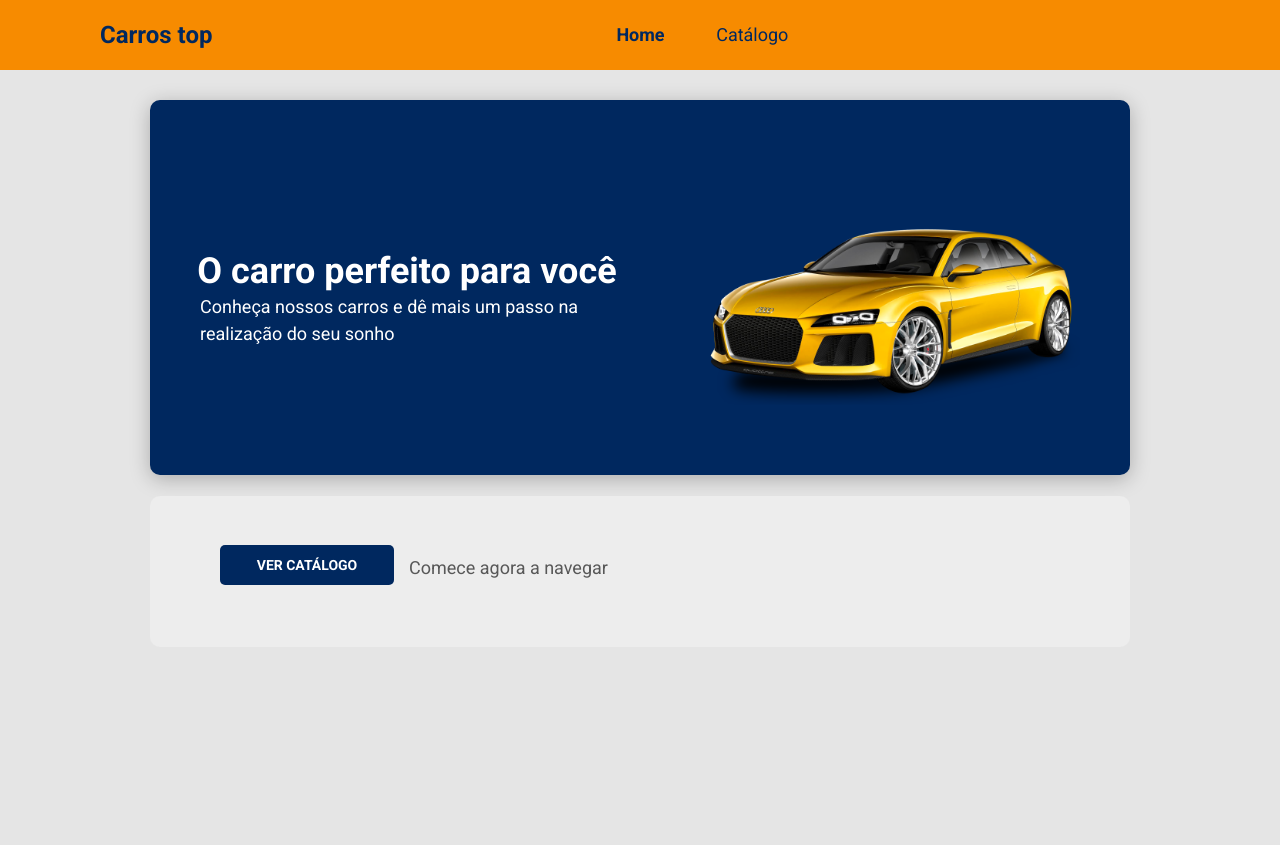
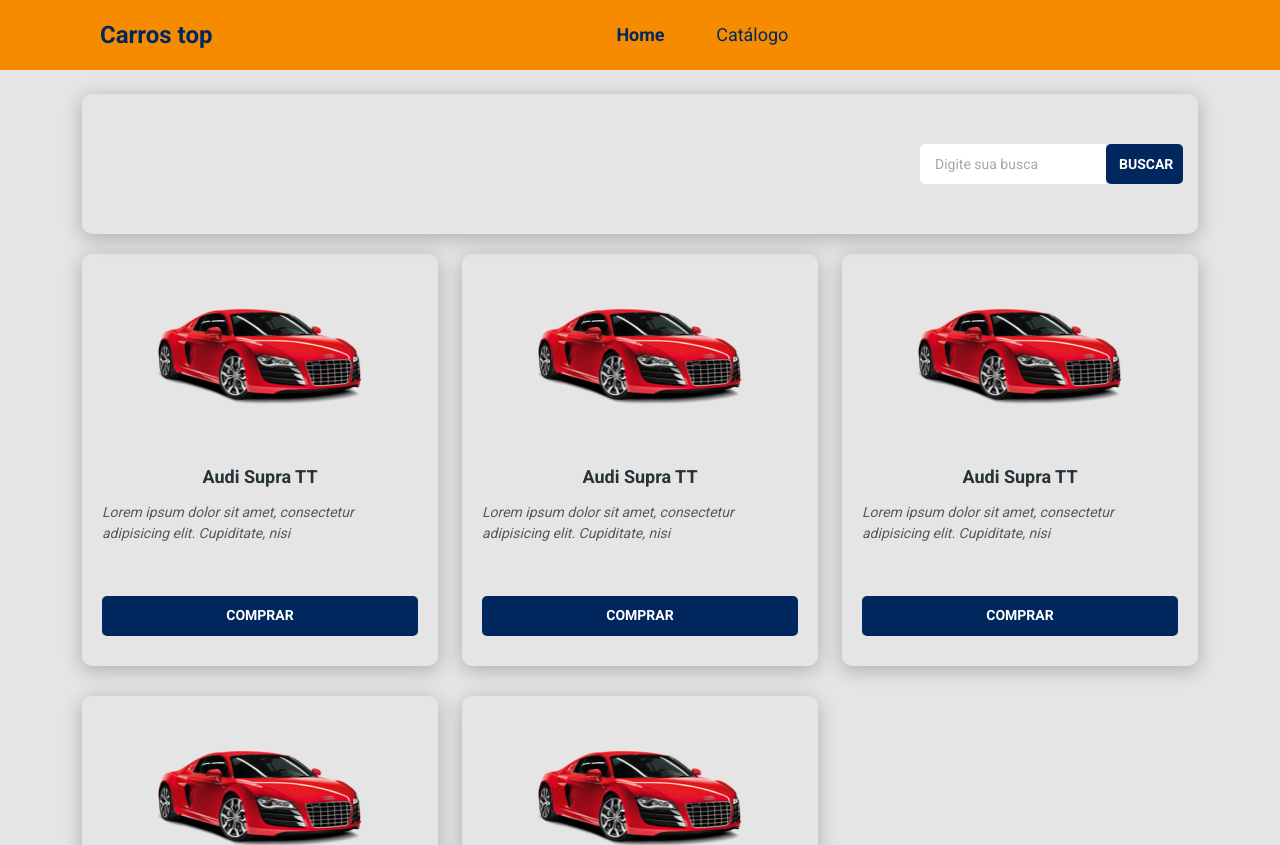
Before and after one commit to grubio1995/Carros-Top, a React (Create React App) app in the folder frontend/: page / in a window 1280 px wide. Shown: the top 845 px of the page. Before the commit the page ends 800 px from the top, so only its background shows below. Built offline with nearby package versions, Linux system fonts and the light colour scheme.

Commit message:
Created page: Catalog, Components: CarCard,CarSearch and Input, Fix: button label

```diff
--- a/frontend/src/App.css
+++ b/frontend/src/App.css
@@ -19,3 +19,8 @@
   text-decoration: none;
   color: unset;
 }
+
+.base-card {
+  box-shadow: 0px 4px 20px rgba(0, 0, 0, 0.25);
+  border-radius: 10px;
+}
--- a/frontend/src/App.tsx
+++ b/frontend/src/App.tsx
@@ -1,11 +1,12 @@
 import './assets/styles/custom.scss';
 import './App.css';
-import Home from 'pages/Home';
+
+import Catalog from 'pages/Catalog';
 
 const App = () => {
   return (
     <>
-      <Home />
+      <Catalog />
     </>
   );
 };
--- a/frontend/src/components/Button/index.tsx
+++ b/frontend/src/components/Button/index.tsx
@@ -1,9 +1,11 @@
 import './styles.css';
 
-const Button = () => {
+type Props = { texto: String };
+
+const Button = ({ texto }: Props) => {
   return (
     <button className="btn">
-      <h1>VER CATÁLOGO</h1>
+      <h1>{texto}</h1>
     </button>
   );
 };
--- /dev/null
+++ b/frontend/src/components/CarCard/index.tsx
@@ -0,0 +1,24 @@
+import './styles.css';
+
+import CarImg from 'assets/images/car-card.png';
+import Button from 'components/Button';
+
+const CarCard = () => {
+  return (
+    <div className="base-card car-card">
+      <div className="card-top-container">
+        <img src={CarImg} alt="Nome do carro" />
+      </div>
+      <div className="card-bottom-container">
+        <h6>Audi Supra TT</h6>
+        <p>
+          Lorem ipsum dolor sit amet, consectetur adipisicing elit. Cupiditate,
+          nisi
+        </p>
+        <Button texto={'COMPRAR'} />
+      </div>
+    </div>
+  );
+};
+
+export default CarCard;
--- /dev/null
+++ b/frontend/src/components/CarCard/styles.css
@@ -0,0 +1,34 @@
+.car-card {
+  margin-bottom: 30px;
+}
+
+.card-top-container {
+  text-align: center;
+  padding: 16px 0;
+}
+
+.card-top-container img {
+  width: 220.72px;
+  height: 165px;
+}
+
+.card-bottom-container {
+  padding: 15px 20px 30px 20px;
+}
+
+.card-bottom-container h6 {
+  text-align: center;
+  padding: 0 0 14px 0;
+  font-size: 18px;
+}
+
+.card-bottom-container p {
+  padding: 0 0 36px 0;
+  font-size: 14px;
+  color: rgba(88, 88, 88, 1);
+  font-style: italic;
+}
+
+.card-bottom-container button {
+  width: 100%;
+}
--- /dev/null
+++ b/frontend/src/components/CarSearch/index.tsx
@@ -0,0 +1,21 @@
+import './styles.css';
+
+import Button from 'components/Button';
+import Input from 'components/Input';
+
+const CarSearch = () => {
+  return (
+    <div className="base-card">
+      <div className="search-card">
+        <div className="button-container">
+          <Button texto={'BUSCAR'} />
+        </div>
+        <div className="edit-container">
+          <Input />
+        </div>
+      </div>
+    </div>
+  );
+};
+
+export default CarSearch;
--- /dev/null
+++ b/frontend/src/components/CarSearch/styles.css
@@ -0,0 +1,8 @@
+.search-card {
+  display: flex;
+  flex-direction: row-reverse;
+  flex-wrap: row;
+  width: 100%;
+  padding: 50px 15px 50px 15px;
+  margin-bottom: 20px;
+}
--- /dev/null
+++ b/frontend/src/components/Input/index.tsx
@@ -0,0 +1,11 @@
+import './styles.css';
+
+const Input = () => {
+  return (
+    <div className="input-container">
+      <input type="text" defaultValue="Digite sua busca"></input>
+    </div>
+  );
+};
+
+export default Input;
--- /dev/null
+++ b/frontend/src/components/Input/styles.css
@@ -0,0 +1,13 @@
+.input-container input {
+  width: 186px;
+  height: 40px;
+  border: 0px solid;
+  border-radius: 5px 0px 0px 5px;
+  font-size: 14px;
+  color: rgba(167, 167, 167, 1);
+  padding: 0 15px;
+}
+
+.button-container button {
+  width: 77px;
+}
--- /dev/null
+++ b/frontend/src/pages/Catalog/index.tsx
@@ -0,0 +1,33 @@
+import CarCard from 'components/CarCard';
+import CarSearch from 'components/CarSearch';
+import Navbar from 'components/Navbar';
+
+const Catalog = () => {
+  return (
+    <>
+      <Navbar />
+      <div className="container my-4">
+        <CarSearch />
+        <div className="row">
+          <div className="col-sm-6 col-lg-4">
+            <CarCard />
+          </div>
+          <div className="col-sm-6 col-lg-4">
+            <CarCard />
+          </div>
+          <div className="col-sm-6 col-lg-4">
+            <CarCard />
+          </div>
+          <div className="col-sm-6 col-lg-4">
+            <CarCard />
+          </div>
+          <div className="col-sm-6 col-lg-4">
+            <CarCard />
+          </div>
+        </div>
+      </div>
+    </>
+  );
+};
+
+export default Catalog;
--- a/frontend/src/pages/Home/index.tsx
+++ b/frontend/src/pages/Home/index.tsx
@@ -9,7 +9,7 @@
     <>
       <Navbar />
       <div className="home-container">
-        <div className="home-card">
+        <div className="base-card home-card">
           <div className="home-content-container">
             <h1>O carro perfeito para você</h1>
             <p>
@@ -21,9 +21,9 @@
             <img src={CarImg} alt="Carro" />
           </div>
         </div>
-        <div className="home-card-bottom">
+        <div className="base-card home-card-bottom">
           <div className="home-bottom-button-container">
-            <Button />
+            <Button texto={'VER CATÁLOGO'} />
           </div>
           <div className="home-bottom-content-container">
             <p>Comece agora a navegar</p>
--- a/frontend/src/pages/Home/styles.css
+++ b/frontend/src/pages/Home/styles.css
@@ -8,8 +8,6 @@
   display: flex;
   flex-direction: column-reverse;
   background: #00285f;
-  box-shadow: 0px 4px 20px rgba(0, 0, 0, 0.25);
-  border-radius: 10px;
 }
 
 .home-content-container h1 {
```
Also changed, not shown: frontend/src/assets/images/car-card.png (added).
